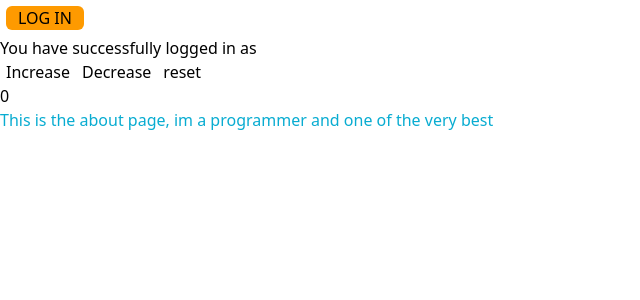
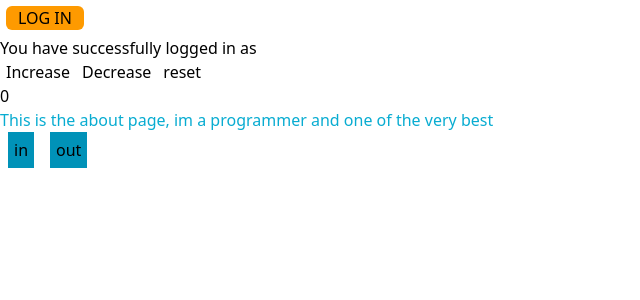
Before and after one commit to sammyyaws/react-tutorials, a React (Vite) app: page / in a window 1280 px wide. Shown: the top 300 px of the page, without its empty margins (0-640 px from the left). Built offline with nearby package versions, Linux system fonts and the light colour scheme.

Commit message:
Update:learnt how to type useContext for an unknown possible future data

```diff
--- a/src/App.tsx
+++ b/src/App.tsx
@@ -16,6 +16,8 @@ import User from "./components/StatesTyping/User"
 import Reducer from "./components/StatesTyping/Reducer"
 import { ThemeContextProvider } from "./components/StatesTyping/Context/ThemeContext"
 import About from "./components/StatesTyping/Context/About"
+import { UserContextProvider } from "./components/StatesTyping/Context/ContextUser"
+import UserCon from "./components/StatesTyping/Context/UserCon"
 /* const PersonName={
 
  First:"Samuel",
@@ -51,6 +53,9 @@ function App() {
 <About/>
 </ThemeContextProvider>
 
+<UserContextProvider>
+  <UserCon/>
+</UserContextProvider>
 
 
 
--- a/src/components/Export.types.ts
+++ b/src/components/Export.types.ts
@@ -10,3 +10,15 @@ export type userDataType={
 export type BottonType={
     styles:React.CSSProperties;
 }
+
+export type AuthUser={
+    email:string;
+    firstname:string;
+}
+export type provider={
+    children:React.ReactNode
+}
+export type Uservalue={
+    user:AuthUser |null;
+    setUser:React.Dispatch<React.SetStateAction<AuthUser | null>>;
+}
--- /dev/null
+++ b/src/components/StatesTyping/Context/ContextUser.tsx
@@ -0,0 +1,15 @@
+import { useState,createContext } from "react";
+import type{ Uservalue,AuthUser,provider } from "../../Export.types";
+
+
+
+export const userContext=createContext<Uservalue| null>(null);
+
+
+
+//provider component
+ export const UserContextProvider=({children}:provider)=>{
+const [user,setUser]=useState<AuthUser |null>(null)
+
+return <userContext.Provider value={{user,setUser}}>{children}</userContext.Provider>
+}
--- /dev/null
+++ b/src/components/StatesTyping/Context/UserCon.tsx
@@ -0,0 +1,35 @@
+import { useContext } from "react"
+import { userContext } from "./ContextUser"
+
+
+
+function UserCon() {
+const UserContext=useContext(userContext)
+
+
+
+const handleLogin=()=>{
+if (UserContext){
+    UserContext.setUser({
+        email:"jane@gmail.com",
+        firstname:"janet"
+    })
+}
+}
+const handleLogout=()=>{
+if (UserContext){
+    UserContext.setUser(null)
+}
+}
+
+  return (
+    <div>
+        <button  className="mx-2 p-1.5 bg-cyan-600" onClick={handleLogin}>in</button>
+          <button className="mx-2 p-1.5 bg-cyan-600" onClick={handleLogout}>out</button>
+      <div>{UserContext?.user?.email}</div>
+        <div>{UserContext?.user?.firstname}</div>
+    </div>
+  )
+}
+
+export default UserCon
```
